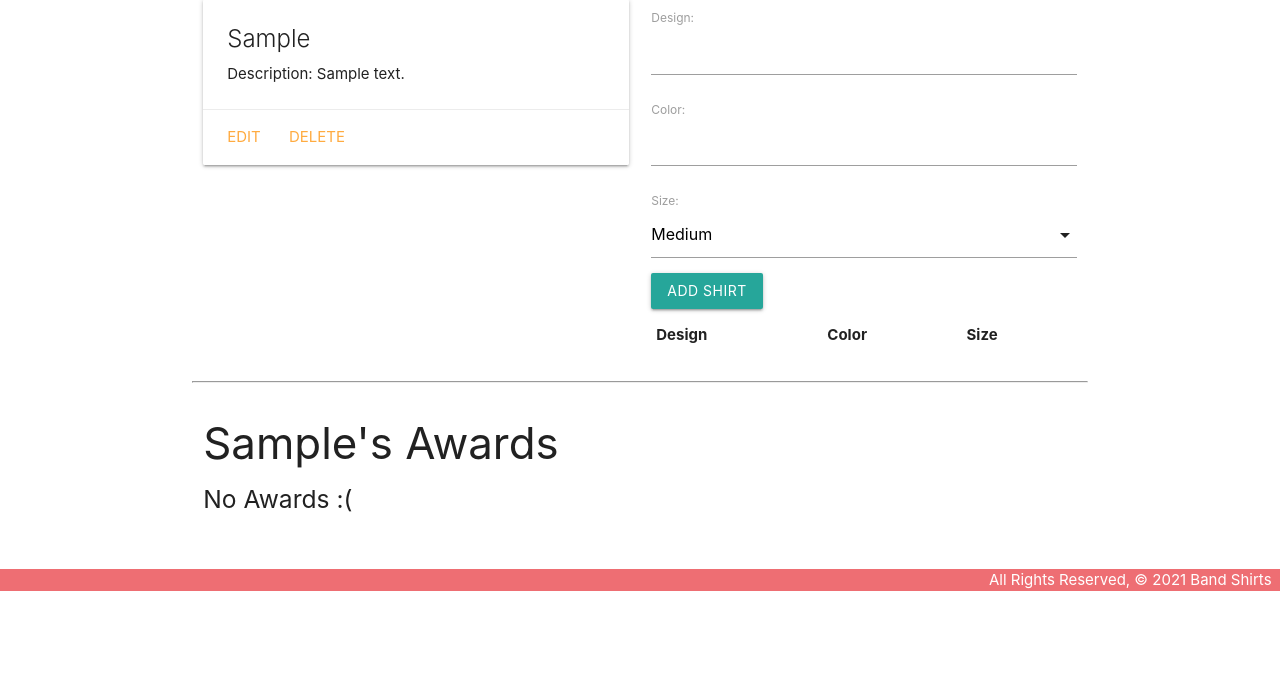
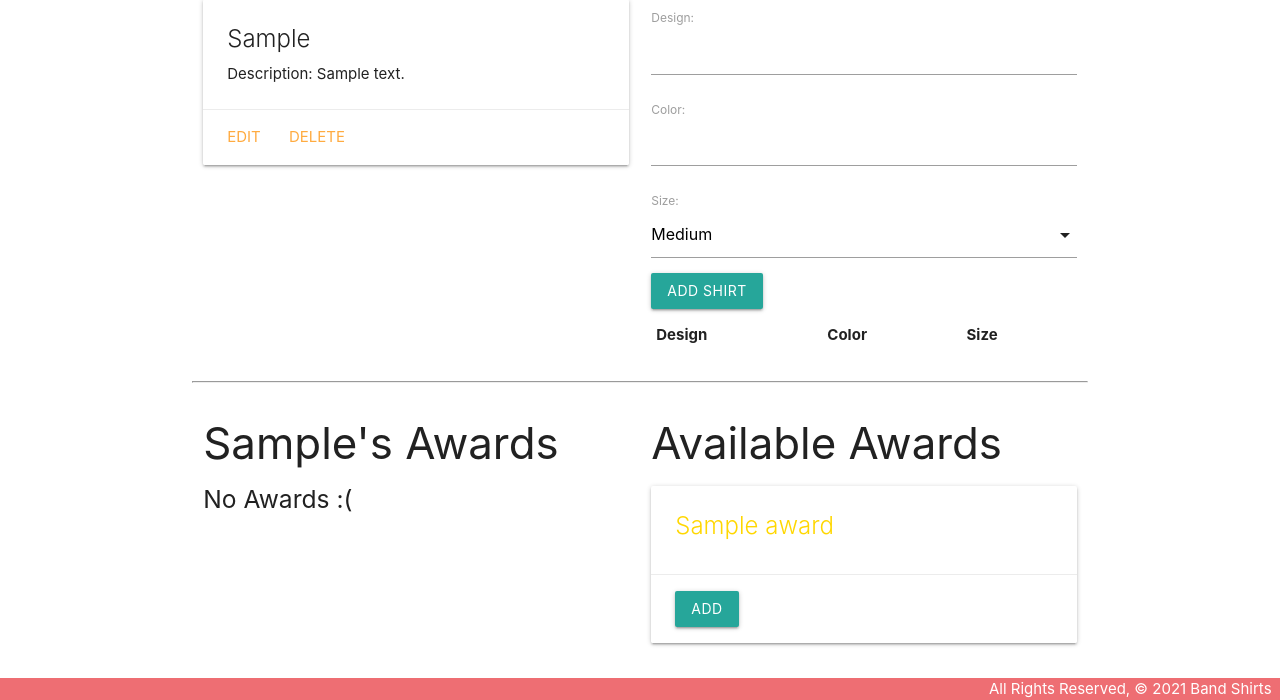
Before and after one commit to nmcaleese/bandshirts, a Django app: page /bands/1 in a window 1280 px wide. Shown: the part 209-909 px from the top of the page. Before the commit the page ends 800 px from the top, so only its background shows below. Run offline with Django 4.2, Linux system fonts and the light colour scheme; tables that the repository leaves empty hold one stand-in row (values such as "Sample post"); lists and menus that the app fills with data are empty.

Commit message:
MtoM full crud functionality with display on details page

```diff
--- a/main_app/templates/bands/detail.html
+++ b/main_app/templates/bands/detail.html
@@ -58,8 +58,30 @@
       <h5>No Awards :(</h5>
     {% endif %}
   </div>
-  <!-- Available toys will come after this line -->
+  <div class="col s6">
+    <h3>Available Awards</h3>
+    {% if awards.count %}
+      {% for award in awards.all %}
+        <div class="card">
+          <div class="card-content">
+            <span class="card-title">
+              <span style="color: gold">{{award.name}}</span>
+            </span>
+          </div>
+          <div class="card-action">
+            <form action="{% url 'assoc_award' band.id award.id %}" method="POST">
+              {% csrf_token %}
+              <button type="submit" class="btn">Add</button>
+            </form>
+          </div>
+        </div>
+      {% endfor %}
+    {% else %}
+      <h5>{{band.band}} Already Has ALL the Awards</h5>
+    {% endif %}
+  </div>
 </div>
+
 <script>
 const selectEl = document.getElementById('id_size');
   M.FormSelect.init(selectEl);
--- a/main_app/urls.py
+++ b/main_app/urls.py
@@ -17,4 +17,5 @@
     path('awards/create/', views.AwardCreate.as_view(), name = 'awards_create'),
     path('awards/<int:pk>/update/', views.AwardUpdate.as_view(), name= 'award_update'),
     path('awards/<int:pk>/delete/', views.AwardDelete.as_view(), name = 'award_delete'),
+    path('bands/<int:band_id>/assoc_award/<int:award_id>/', views.assoc_award, name = 'assoc_award'),
 ]
--- a/main_app/views.py
+++ b/main_app/views.py
@@ -20,15 +20,24 @@
 
 def bands_detail(request, band_id):
     band = Band.objects.get(id=band_id)
+    id_list = band.awards.all().values_list("id")
+    awards_band_doesnt_have = Award.objects.exclude(id__in=id_list)
     shirt_form = ShirtForm()
     return render(
-        request, "bands/detail.html", {"band": band, "shirt_form": shirt_form}
+        request,
+        "bands/detail.html",
+        {"band": band, "shirt_form": shirt_form, "awards": awards_band_doesnt_have},
     )
+
+
+def assoc_award(request, band_id, award_id):
+    Band.objects.get(id=band_id).awards.add(award_id)
+    return redirect("detail", band_id=band_id)
 
 
 class BandCreate(CreateView):
     model = Band
-    fields = "__all__"
+    fields = ["band", "description"]
     # success_url = '/bands/'
 
 
@@ -50,20 +59,25 @@
         new_shirt.save()
     return redirect("detail", band_id=band_id)
 
+
 class AwardList(ListView):
     model = Award
+
 
 class AwardDetail(DetailView):
     model = Award
 
+
 class AwardCreate(CreateView):
     model = Award
-    fields = '__all__'
+    fields = "__all__"
+
 
 class AwardUpdate(UpdateView):
     model = Award
-    fields = '__all__'
+    fields = "__all__"
+
 
 class AwardDelete(DeleteView):
     model = Award
-    success_url = '/awards/'
+    success_url = "/awards/"
```
Also changed, not shown: main_app/models.py (line endings or trailing spaces).
